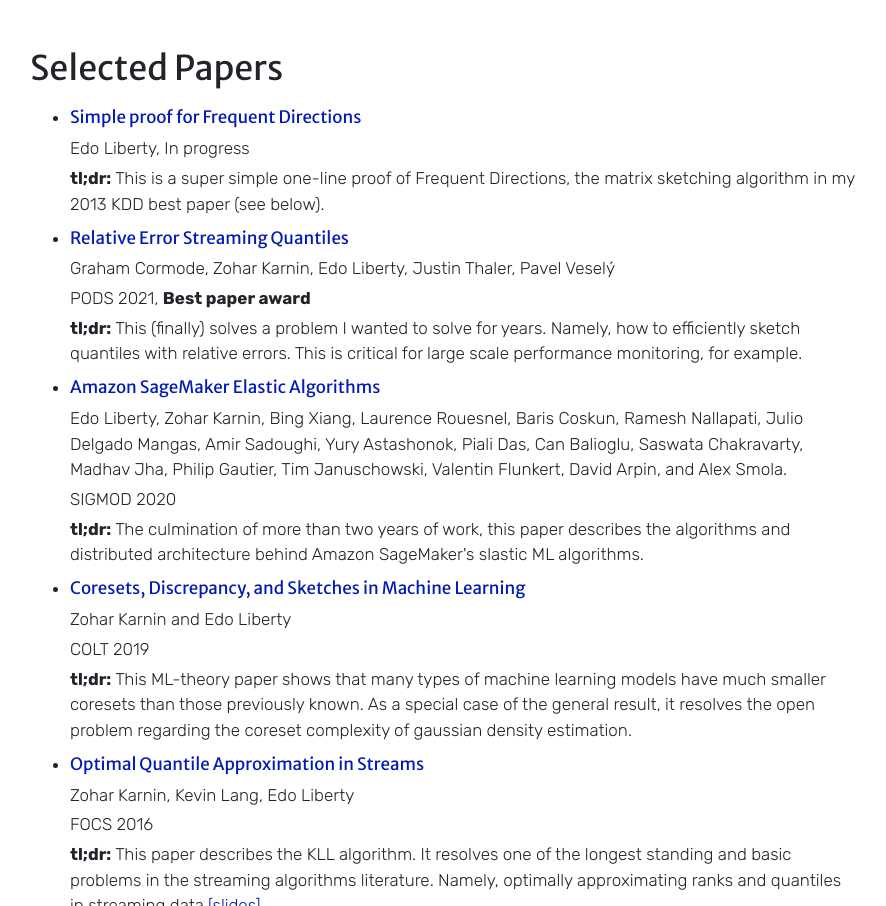
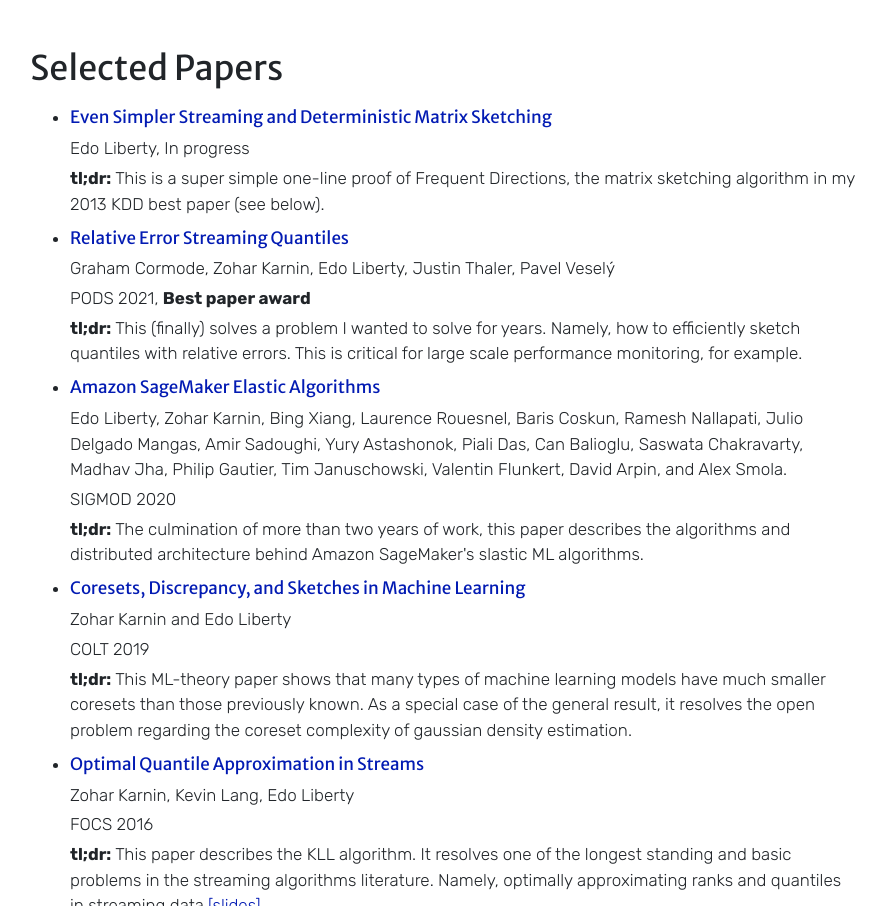
Before and after one commit to edoliberty/edoliberty.github.io, a plain HTML site: page index.html in a window 1280 px wide. Shown: the part 4090-4996 px from the top of the page, without its empty margins (340-1226 px from the left). Drawn offline with nearby package versions, Linux system fonts and the light colour scheme.

Commit message:
simplefd

```diff
--- a/index.html
+++ b/index.html
@@ -369,7 +369,7 @@
               <ul>
                 <li>
                   <h6>
-                    <a href="papers/simplefd.pdf">Simple proof for Frequent Directions</a>
+                    <a href="papers/simplefd.pdf">Even Simpler Streaming and Deterministic Matrix Sketching</a>
                   </h6>
                   <p>Edo Liberty, In progress</p>
                   <p><b>tl;dr:</b> This is a super simple one-line proof of Frequent Directions, the matrix sketching algorithm in my 2013 KDD best paper (see below).</p>
```
